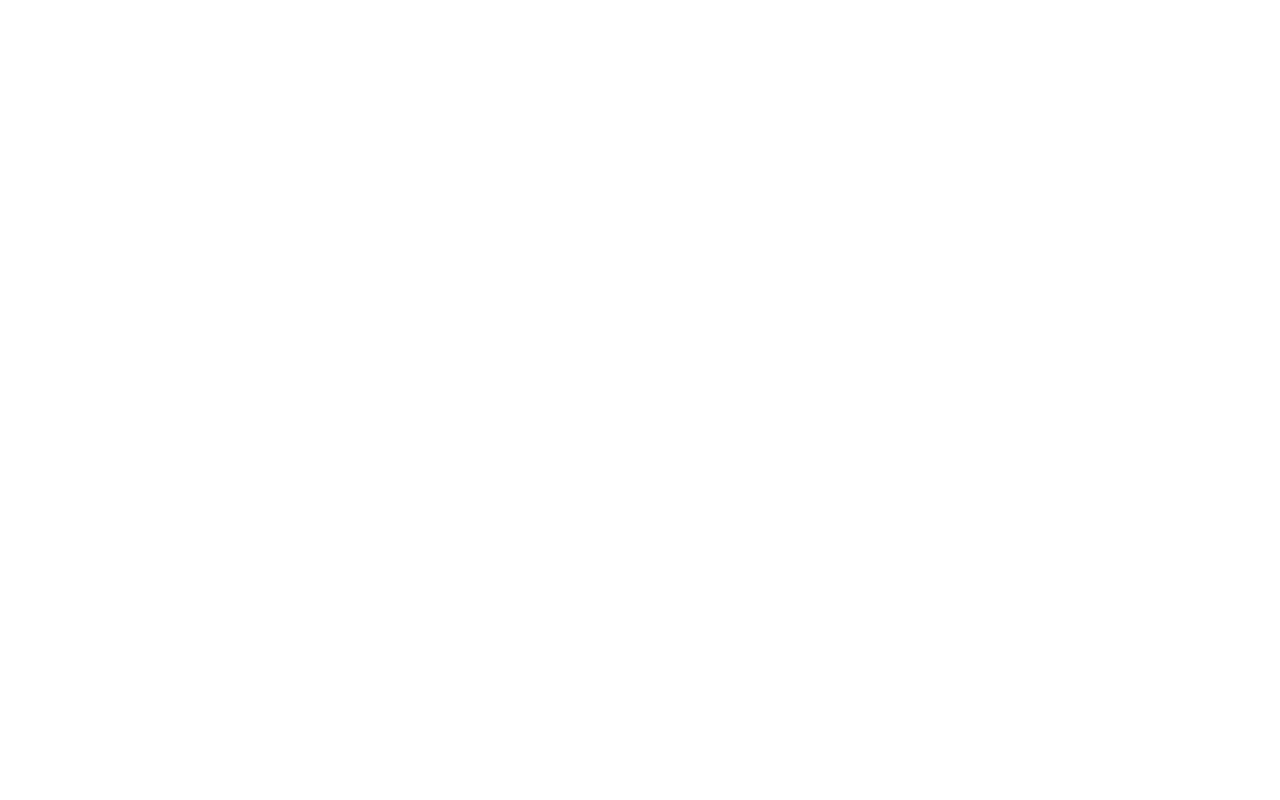
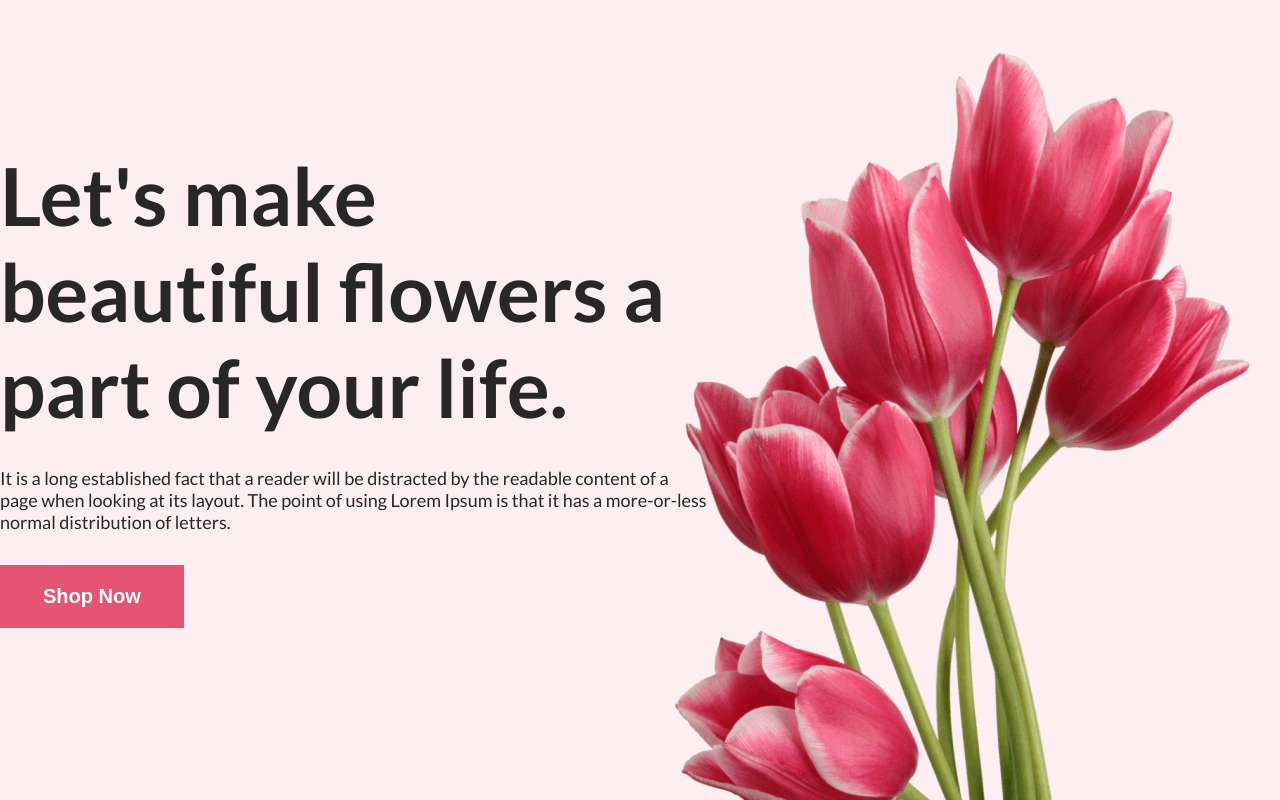
Before and after one commit to khademulislamapon/flower-shop-website, a plain HTML site: page index.html in a window 1280 px wide. Shown: the top 800 px of the page. Drawn offline with Linux system fonts and the light colour scheme.

Commit message:
header section compler and start featured section

```diff
--- a/index.html
+++ b/index.html
@@ -8,8 +8,42 @@
     <link rel="shortcut icon" href="./Flower Asset/favicon.png" type="image/x-icon">
 </head>
 <body>
-    <header></header>
-    <main></main>
+    <header id="head-contener">
+        <section class="head-section">
+            <div class="head-content">
+                <h1>Let's make beautiful flowers a part of your life.</h1>
+                <p>It is a long established fact that a reader will be distracted by the readable content of a page when looking at its layout. The point of using Lorem Ipsum is that it has a more-or-less normal distribution of letters.</p>
+                <button>Shop Now</button>
+            </div>
+            <div class="head-img">
+                <img src="./Flower Asset/pngwing 10.png" alt="">
+            </div>
+        </section>
+    </header>
+    <main>
+        <section>
+            <div>
+                <div>
+                    <h2>Our Featured Flowers</h2>
+                    <p>It is a long established fact that a reader will be distracted by the readable content of a page when looking at its layout.</p>
+                </div>
+                <div>
+                    <div>
+                        <img src="./Flower Asset/pngwing 6.png" alt="">
+                        <h5>Pink Flower Tree</h5>
+                    </div>
+                    <div>
+                        <img src="./Flower Asset/pngwing 5.png" alt="">
+                        <h5>Pink Flower Tree</h5>
+                    </div>
+                    <div>
+                        <img src="./Flower Asset/pngwing 7.png" alt="">
+                        <h5>Pink Flower Tree</h5>
+                    </div>
+                </div>
+            </div>
+        </section>
+    </main>
     <footer></footer>
 </body>
 </html>
--- a/style.css
+++ b/style.css
@@ -0,0 +1,61 @@
+/* lato font */
+@import url('https://fonts.googleapis.com/css2?family=Lato:ital,wght@0,100;0,300;0,400;0,700;0,900;1,100;1,300;1,400;1,700;1,900&display=swap');
+*{
+    margin: 0;
+    padding: 0;
+    box-sizing: border-box;
+}
+body{
+    font-family: "Lato", sans-serif;
+}
+/* head-contener */
+#head-contener{
+    max-width: 1920px;
+    height: 850px;
+    background-color: #FCEEF1;
+    /* border: 2px solid #FCEEF1; */
+    position: relative;
+}
+.head-section{
+    max-width: 1440px;
+    height: 800px;
+    /* border: 2px solid red; */
+    /* background-color: #323030; */
+    margin: 0 auto;
+    /* padding-top: 50px; */
+    display: flex;
+}
+.head-content{
+    max-width: 708px;
+    height: 506px;
+    margin: 147px 0 0;
+}
+.head-content h1{
+    font-size: 80px;
+    color: #272727;
+    font-weight: 900px;
+}
+.head-content p{
+    font-size: 18px;
+    color: #272727;
+    margin: 32px 0;
+}
+.head-content button{
+    color: #FFFFFF;
+    font-size: 20px;
+    font-weight: bold;
+    border: none;
+    background-color: #E55473;
+    padding: 20px 43px;
+}
+
+.head-img{
+    max-width: 635px;
+    height: 800px;
+    position: absolute;
+    right: 0;
+    bottom: 0;
+}
+.head-img img{}
+
+/* featured-contener */
```
